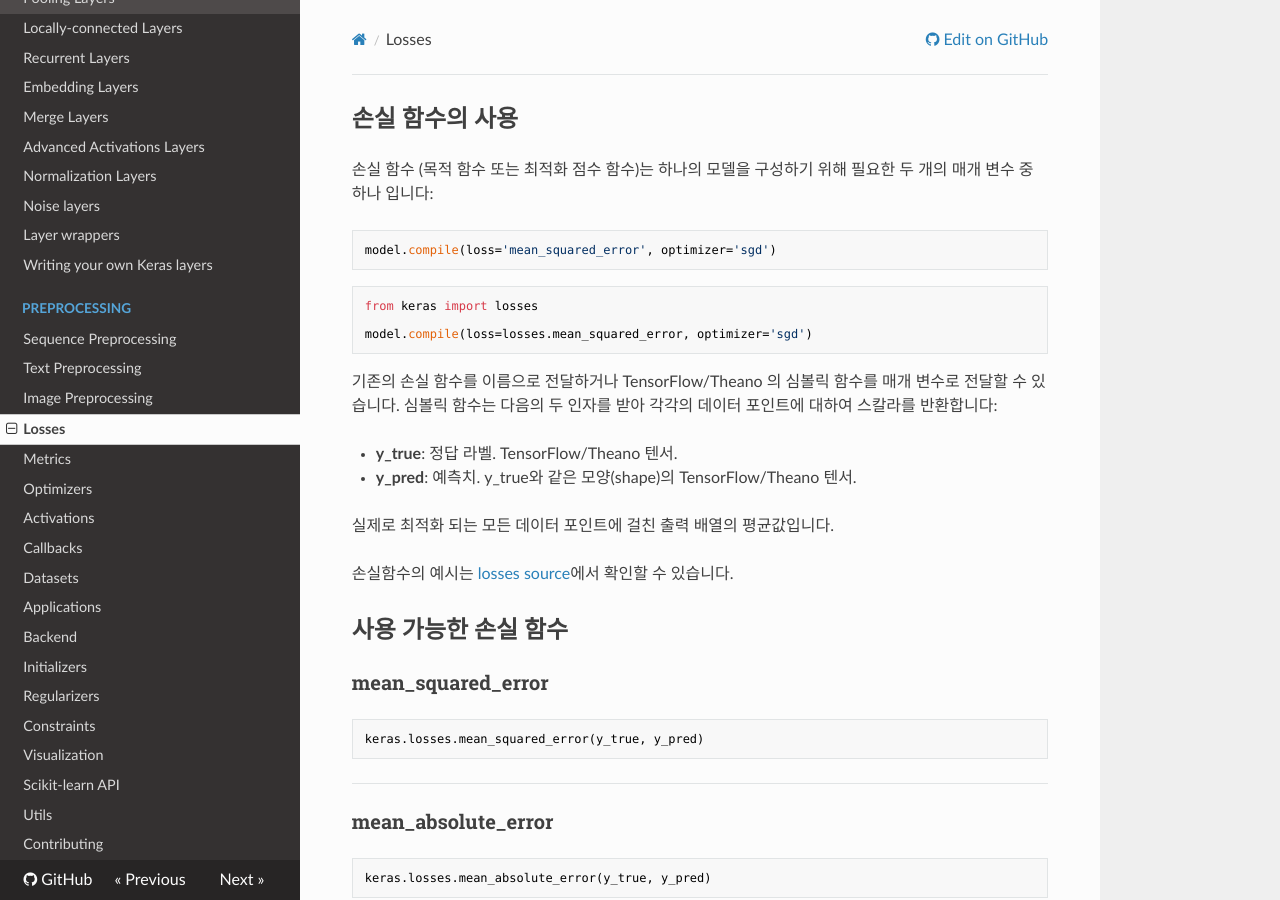
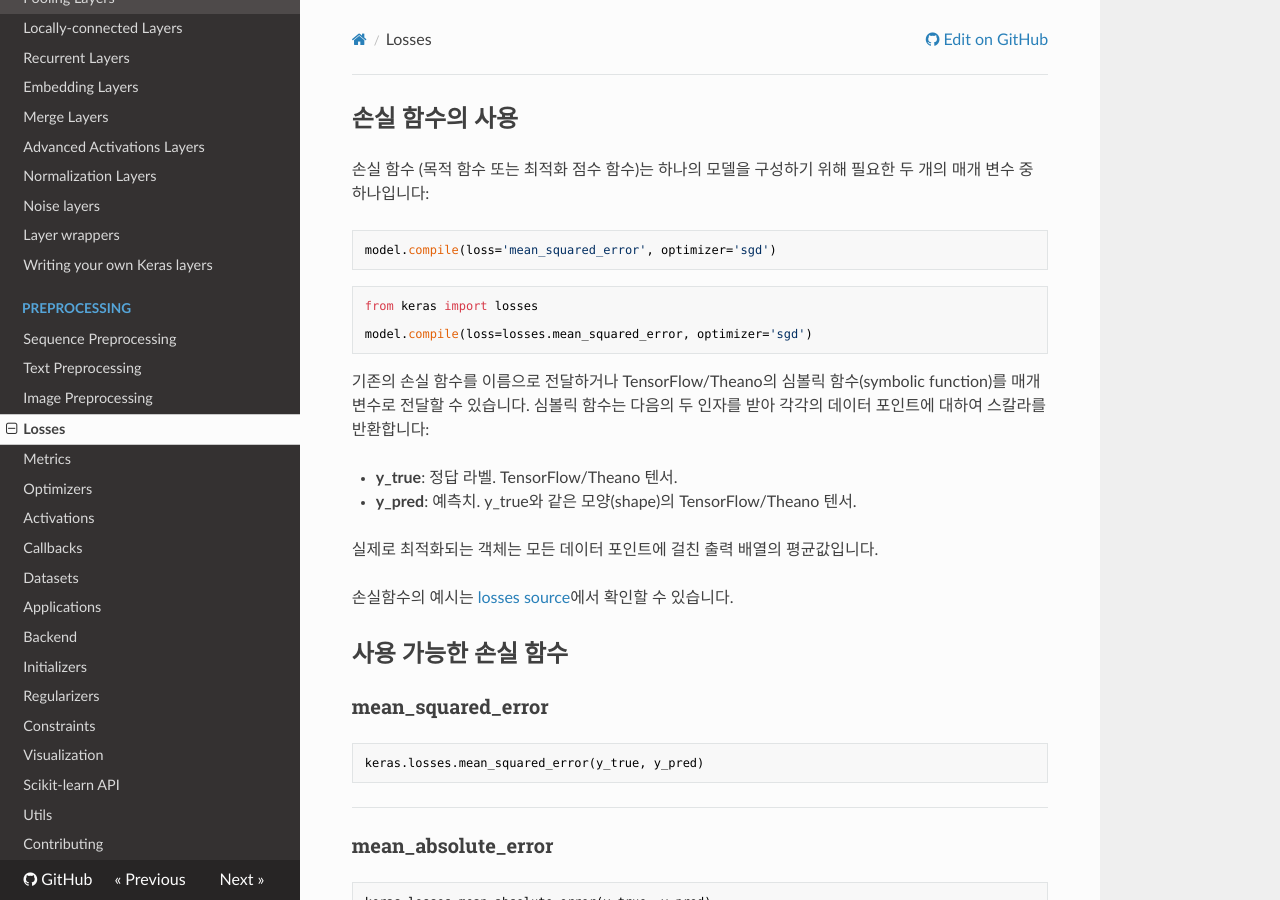
Before and after one commit to keras-team/keras-docs-ko, an MkDocs documentation site: the page built from sources/losses.md, in a window 1280 px wide and 900 px high. Built offline with MkDocs 1.6.1, drawn with Linux system fonts in a browser that asks for light colours; nearby versions of some CDN libraries; some of the changed text lies outside the part shown.

Commit message:
Update losses.md

````diff
--- a/sources/losses.md
+++ b/sources/losses.md
@@ -1,7 +1,7 @@
 
 ## 손실 함수의 사용
 
-손실 함수 (목적 함수 또는 최적화 점수 함수)는 하나의 모델을 구성하기 위해 필요한 두 개의 매개 변수 중 하나 입니다:
+손실 함수 (목적 함수 또는 최적화 점수 함수)는 하나의 모델을 구성하기 위해 필요한 두 개의 매개 변수 중 하나입니다:
 
 ```python
 model.compile(loss='mean_squared_error', optimizer='sgd')
@@ -13,12 +13,12 @@ from keras import losses
 model.compile(loss=losses.mean_squared_error, optimizer='sgd')
 ```
 
-기존의 손실 함수를 이름으로 전달하거나 TensorFlow/Theano 의 심볼릭 함수를 매개 변수로 전달할 수 있습니다. 심볼릭 함수는 다음의 두 인자를 받아 각각의 데이터 포인트에 대하여 스칼라를 반환합니다:
+기존의 손실 함수를 이름으로 전달하거나 TensorFlow/Theano의 심볼릭 함수(symbolic function)를 매개 변수로 전달할 수 있습니다. 심볼릭 함수는 다음의 두 인자를 받아 각각의 데이터 포인트에 대하여 스칼라를 반환합니다:
 
 - __y_true__: 정답 라벨. TensorFlow/Theano 텐서.
 - __y_pred__: 예측치. y_true와 같은 모양(shape)의 TensorFlow/Theano 텐서.
 
-실제로 최적화 되는  모든 데이터 포인트에 걸친 출력 배열의 평균값입니다.
+실제로 최적화되는 객체는 모든 데이터 포인트에 걸친 출력 배열의 평균값입니다.
 
 손실함수의 예시는 [losses source](https://github.com/keras-team/keras/blob/master/keras/losses.py)에서 확인할 수 있습니다.
 
````
Also changed, not shown: other parts of sources/losses.md (+3 -3 lines).
